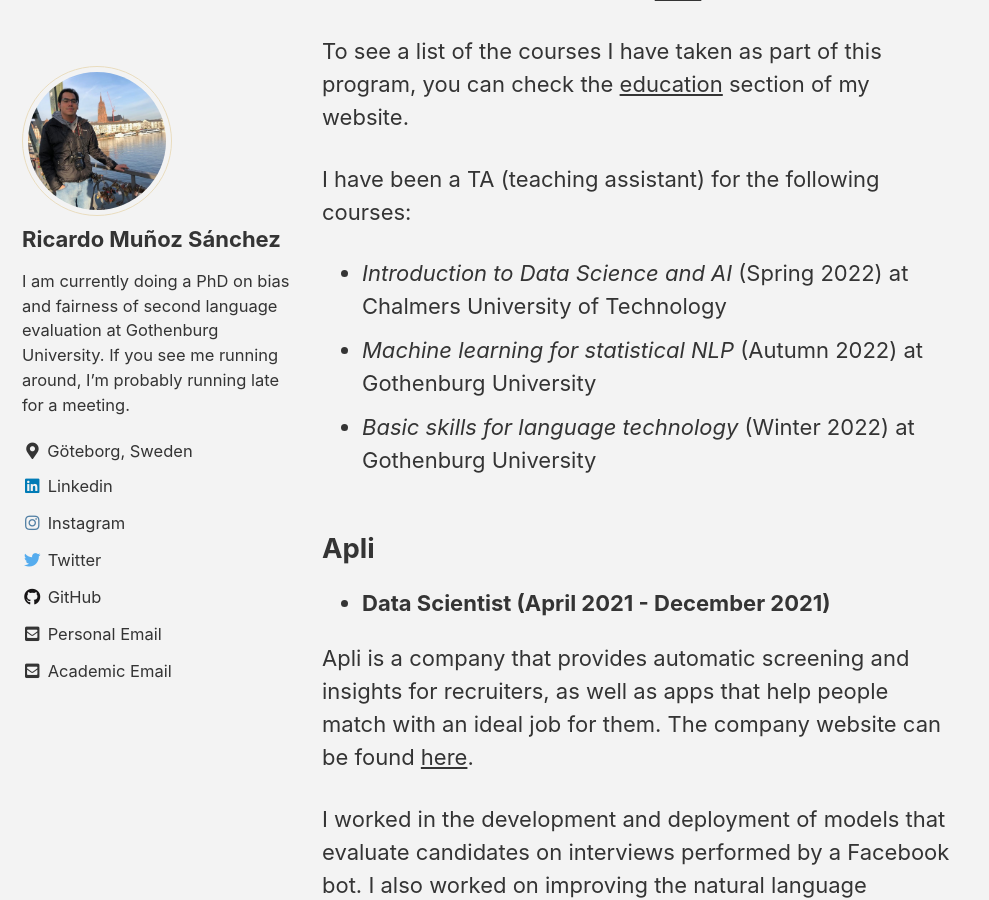
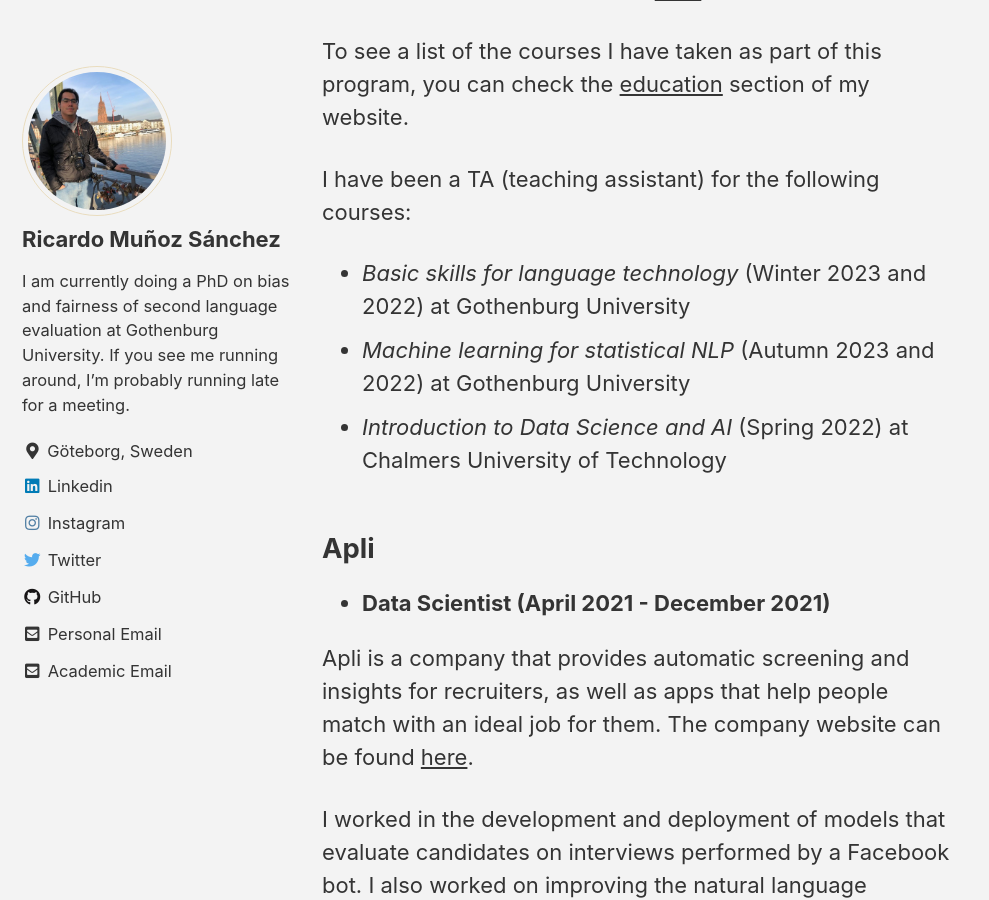
Before and after one commit to rimusa/rimusa.github.io, a Jekyll site: the page built from docs/_pages/work.md, in a window 1280 px wide and 900 px high, scrolled down 403 px. Shown: the whole window, without its empty margins (0-989 px from the left). Built offline with Jekyll 4.4.1, drawn with Linux system fonts in a browser that asks for light colours; cached includes are drawn as plain includes.

Commit message:
Updated teaching experience

```diff
--- a/docs/_pages/work.md
+++ b/docs/_pages/work.md
@@ -13,9 +13,9 @@ I am currently doing a PhD in Natural Language Processing at Gothenburg Universi
 To see a list of the courses I have taken as part of this program, you can check the [education](../education) section of my website.
 
 I have been a TA (teaching assistant) for the following courses:
+*  *Basic skills for language technology* (Winter 2023 and 2022) at Gothenburg University
+*  *Machine learning for statistical NLP* (Autumn 2023 and 2022) at Gothenburg University
 *  *Introduction to Data Science and AI* (Spring 2022) at Chalmers University of Technology
-*  *Machine learning for statistical NLP* (Autumn 2022) at Gothenburg University
-*  *Basic skills for language technology* (Winter 2022) at Gothenburg University
 
 
 ## Apli
```
